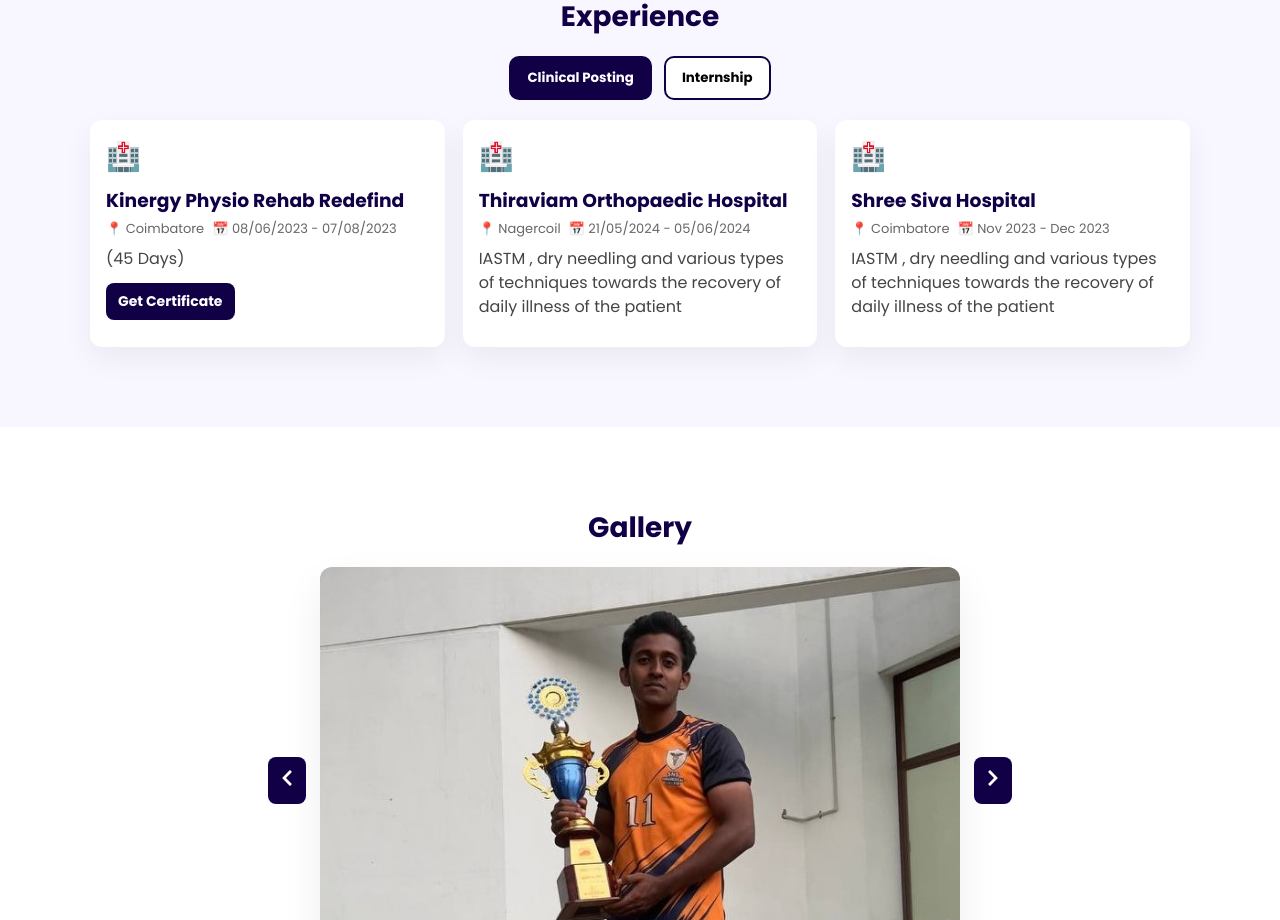
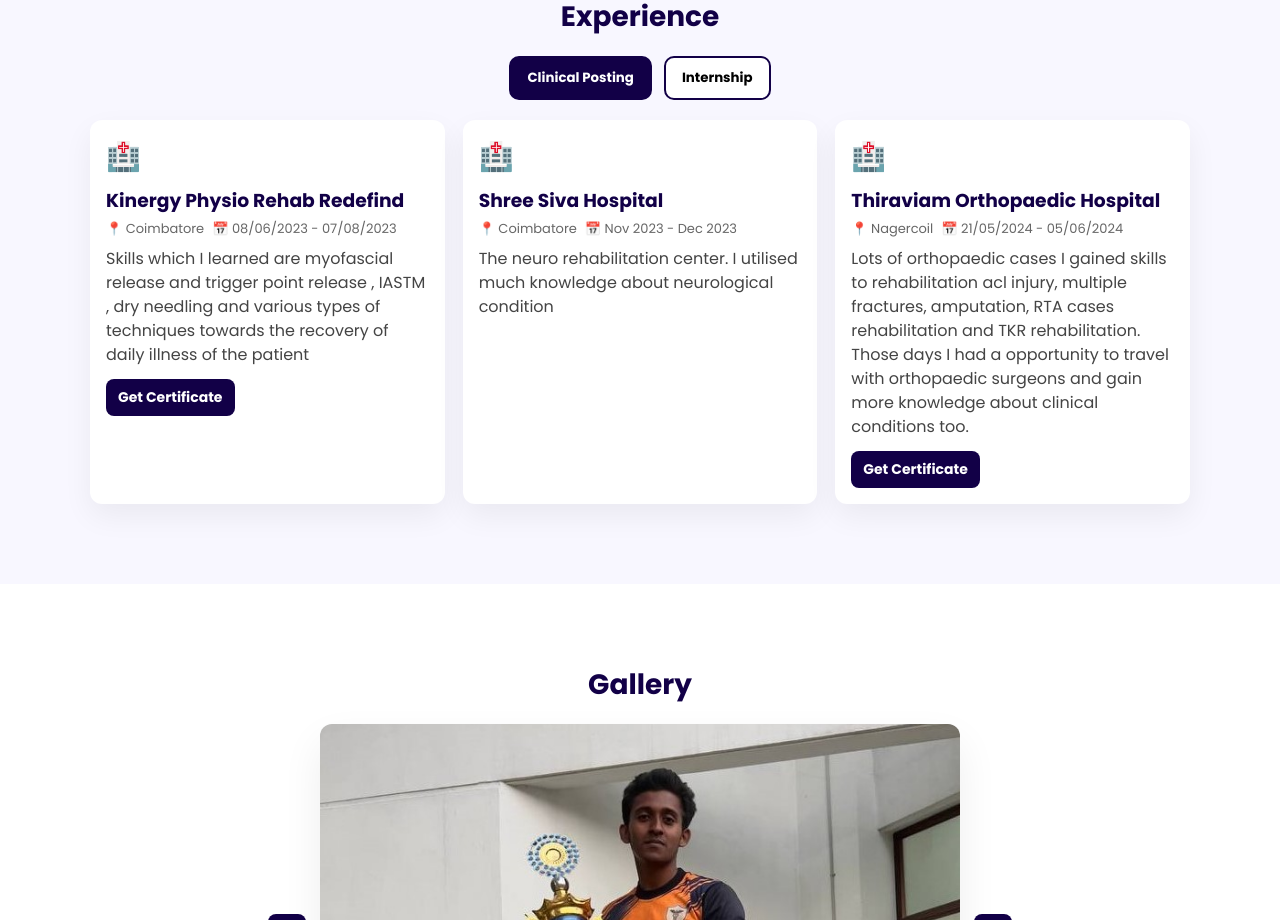
Before and after one commit to samila21/my-portfolio1, a React (Vite) app: page / in a window 1280 px wide. Shown: the part 2580-3500 px from the top of the page. Built offline with nearby package versions, Linux system fonts and the light colour scheme.

Commit message:
experience component modified

```diff
--- a/src/components/Experience/Experience.jsx
+++ b/src/components/Experience/Experience.jsx
@@ -9,24 +9,25 @@ export default function Experience() {
       hospital: "Kinergy Physio Rehab Redefind",
       loc: "Coimbatore",
       date: "08/06/2023 - 07/08/2023",
-      desc: "(45 Days)",
+      desc:" Skills which I learned are myofascial release and trigger point release , IASTM , dry needling and various types of techniques towards the recovery of daily illness of the patient",
       certLink: "https://drive.google.com/file/d/1yOnbnR7CbDaZIpzaHAS9HUDpfvJT5jgT/view?usp=sharing"
     },
-    {
+
+      {
       id: 2,
-      hospital: "Thiraviam Orthopaedic Hospital",
-      loc: "Nagercoil",
-      date: "21/05/2024 - 05/06/2024",
-      desc: " IASTM , dry needling and various types of techniques towards the recovery of daily illness of the patient",
+      hospital: "Shree Siva Hospital",
+      loc: "Coimbatore",
+      date: "Nov 2023 - Dec 2023",
+      desc: " The neuro rehabilitation center. I utilised much knowledge about neurological condition",
       certLink: ""
     },
     {
       id: 3,
-      hospital: "Shree Siva Hospital",
-      loc: "Coimbatore",
-      date: "Nov 2023 - Dec 2023",
-      desc: " IASTM , dry needling and various types of techniques towards the recovery of daily illness of the patient",
-      certLink: ""
+      hospital: "Thiraviam Orthopaedic Hospital",
+      loc: "Nagercoil",
+      date: "21/05/2024 - 05/06/2024",
+      desc: " Lots of orthopaedic cases I gained skills to rehabilitation acl injury, multiple fractures, amputation, RTA cases rehabilitation and TKR rehabilitation. Those days I had a opportunity to travel with orthopaedic surgeons and gain more knowledge about clinical conditions too.",
+      certLink: "https://drive.google.com/file/d/1xHZRs0RGMiFfSI9a8fp-AhfTu7SdtAd7/view?usp=sharing"
     },
 
   ];
```
